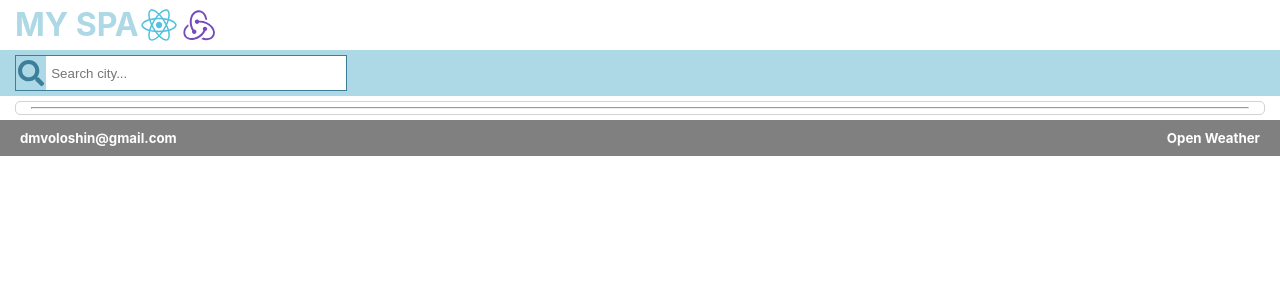
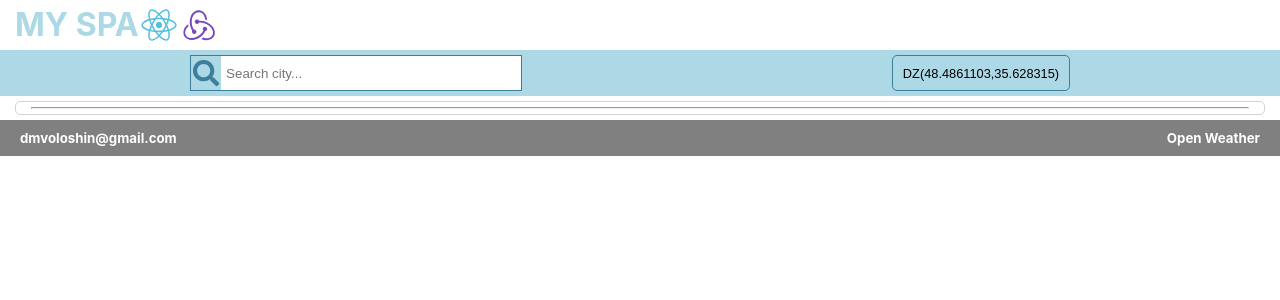
Before and after one commit to ditrix/weatherspa, a React (Create React App) app: page / in a window 1280 px wide. Shown: the top 300 px of the page. Built offline with nearby package versions, Linux system fonts and the light colour scheme.

Commit message:
dz keycode=13

```diff
--- a/src/App.js
+++ b/src/App.js
@@ -6,6 +6,8 @@ import {Footer} from './component/Footer'
 import {Header} from './component/Header'
 import {Spinner} from './component/Spinner'
 import Forecast from './component/Forecast'
+
+// eslint-disable-next-line
 import City from './component/City'
 
 import {actionWeather} from './action/actionWeather'
@@ -27,12 +29,15 @@ class App extends Component {
   }
 
   handleButtonClick(){
-
-
     this.props.getWeather(this.state.city)
-
     this.props.getForecast(this.state.city)
   }
+
+  handleButtonDZClick(){
+    this.props.getWeather('dz')
+    this.props.getForecast('dz')
+  }
+
 
   handleInputCityCick(){
     console.log(this.state.city)
@@ -40,8 +45,15 @@ class App extends Component {
   }
   handleInputCityChange(e){
     this.setState({city:e.currentTarget.value})
+
   }
 
+  handleKeyDown(e){
+    if(e.keyCode === 13){
+        e.preventDefault()
+        this.handleButtonClick()
+    }
+  }
   render(){
     return (
       <div className="container">
@@ -49,21 +61,16 @@ class App extends Component {
           <Header />
         </header>
         <nav>
-          {/*<City city={''} />*/}
-
-
-
-          <form className='search-form'>
+           <form className='search-form'>
             <FontAwesomeIcon icon={faSearch} onClick={this.handleButtonClick.bind(this)} />
             <input type="text"
               onClick={this.handleInputCityCick.bind(this)}
+              onKeyDown={this.handleKeyDown.bind(this)}
               value={this.state.city}
               placeholder="Search city..."
               onChange={this.handleInputCityChange.bind(this)}  />
           </form>
-
-
-
+           <button className="button-get-weather" onClick={this.handleButtonDZClick.bind(this)}>DZ(48.4861103,35.628315)</button>
      {/*     <div>
             <input  type="text" placeholder="city..."
               value={this.state.city}
--- a/src/action/actionForecast.js
+++ b/src/action/actionForecast.js
@@ -9,8 +9,11 @@ import {forecastResponse} from '../devdata/responses'
 // майское
 //const url = `https://api.openweathermap.org/data/2.5/forecast?lat=48.486758&lon=35.629409&lang=ua&units=metric&appid=bb4f8b2e6d9a8b9c9d3d77979bf6e602`
 
-export const actionForecast = (city = 'kramatorsk') => {
-	const url = `https://api.openweathermap.org/data/2.5/forecast?q=${city}&lang=ua&units=metric&appid=bb4f8b2e6d9a8b9c9d3d77979bf6e602`
+export const actionForecast = (city) => {
+	//const url = `https://api.openweathermap.org/data/2.5/forecast?q=${city}&lang=ua&units=metric&appid=bb4f8b2e6d9a8b9c9d3d77979bf6e602`
+
+	const url = (city==='dz')? `https://api.openweathermap.org/data/2.5/forecast?lat=48.4861103&lon=35.628315&units=metric&appid=bb4f8b2e6d9a8b9c9d3d77979bf6e602`
+								: `https://api.openweathermap.org/data/2.5/forecast?q=${city}&lang=ua&units=metric&appid=bb4f8b2e6d9a8b9c9d3d77979bf6e602`
 	return dispatch => {
 		dispatch({type:GET_FORECAST_REQUEST})
 
--- a/src/action/actionWeather.js
+++ b/src/action/actionWeather.js
@@ -5,8 +5,13 @@ import {weatherResponse} from '../devdata/responses'
 //const url = `https://api.openweathermap.org/data/2.5/weather?lat=48.72305&lon=37.55629&lang=ua&units=metric&appid=bb4f8b2e6d9a8b9c9d3d77979bf6e602`
 
 //const url = `https://api.openweathermap.org/data/2.5/weather?q=KRAMATORSK&lang=ua&units=metric&appid=bb4f8b2e6d9a8b9c9d3d77979bf6e602`
-export const actionWeather = (city = 'kramatorsk') => {
-	const url = `https://api.openweathermap.org/data/2.5/weather?q=${city}&lang=ua&units=metric&appid=bb4f8b2e6d9a8b9c9d3d77979bf6e602`
+export const actionWeather = (city ) => {
+	//const url = `https://api.openweathermap.org/data/2.5/weather?q=${city}&lang=ua&units=metric&appid=bb4f8b2e6d9a8b9c9d3d77979bf6e602`
+
+	//48.486060, 35.628313
+	const url = (city === 'dz')
+							? `https://api.openweathermap.org/data/2.5/weather?lat=48.4861103&lon=35.628315&lang=ua&units=metric&appid=bb4f8b2e6d9a8b9c9d3d77979bf6e602`
+							: `https://api.openweathermap.org/data/2.5/weather?q=${city}&lang=ua&units=metric&appid=bb4f8b2e6d9a8b9c9d3d77979bf6e602`
 	return dispatch => {
 
 		dispatch({type:GET_WEATHER_REQUEST})
--- a/src/component/Forecast.js
+++ b/src/component/Forecast.js
@@ -20,11 +20,12 @@ class Forecast extends Component {
 						<span>{getDate(data.dt)}</span>
 						<span>{data.dt_txt}</span>
 						<span><img src={`https://openweathermap.org/img/wn/${data.weather[0].icon}@2x.png`} alt={' '} /></span>
-						<div><label>температура,°C:</label><span>{data.main.temp}</span></div>
+						<div><label>темп,°C:</label><span>{data.main.temp}</span></div>
 						<div><label>давл, мм.рт.ст.:</label><span>{data.main.pressure}</span></div>
-						<div><label>влажность:</label><span>{data.main.humidity}</span></div>
-						<div><label>ветер, м/с:</label><span>{data.wind.speed}</span></div>
-						<div><label>облачность:</label><span>{data.weather[0].description	}</span></div>
+						<div><label>влажн:</label><span>{data.main.humidity}</span></div>
+						<div><label>ветер, м/с:</label><span>{data.wind.speed}({data.wind.deg}%)</span></div>
+
+						<div><label>облачн:</label><span>{data.weather[0].description	}</span></div>
 
 
 					</div>
--- a/src/reducer/city.js
+++ b/src/reducer/city.js
@@ -5,7 +5,7 @@ const initialState = {
 }
 
 export const city = (state=initialState,action) => {
-	console.log(action.type)
+	//console.log(action.type)
 	switch(action.type){
 		case GET_CITY:
 			return {...state,city: action.payload}
--- a/src/style.css
+++ b/src/style.css
@@ -40,7 +40,7 @@ main {
 nav { background-color: lightblue;
 	display: flex;
 	flex-direction: row;
-	justify-content: left;
+	justify-content: space-around;
 }
 
 footer { background-color: gray; }
@@ -63,6 +63,10 @@ footer a { color: white; font-weight: normal; padding: 5px; }
 .button-get-weather {
 	margin: 0 20px;
 	padding: 3px 10px;
+	font-size: 0.8em;
+		background-color: inherit;
+	border: 1px #3d7e9a solid;
+	border-radius: 5px;
 }
 
 
```
